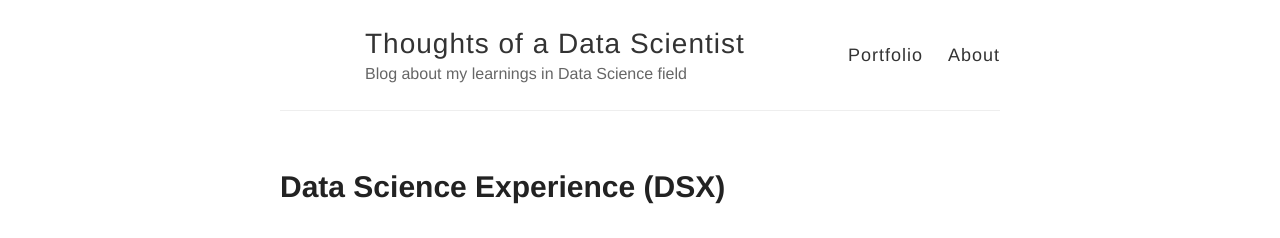
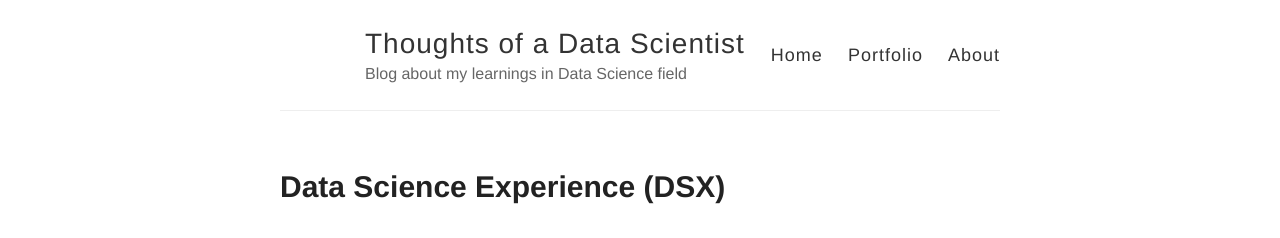
Before and after one commit to imsakshi/imsakshi.github.io, a Jekyll site: the page built from index.html, in a window 1280 px wide. Shown: the top 238 px of the page. Built offline with Jekyll 4.4.1, drawn with Linux system fonts in a browser that asks for light colours.

Commit message:
fourth commit

```diff
--- a/_layouts/default.html
+++ b/_layouts/default.html
@@ -28,6 +28,7 @@
           </div>
 
           <nav>
+	    <a href="{{ site.baseurl }}/blog">Home</a>
             <a href="{{ site.baseurl }}/portfolio">Portfolio</a>
             <a href="{{ site.baseurl }}/about">About</a>
           </nav>
```
